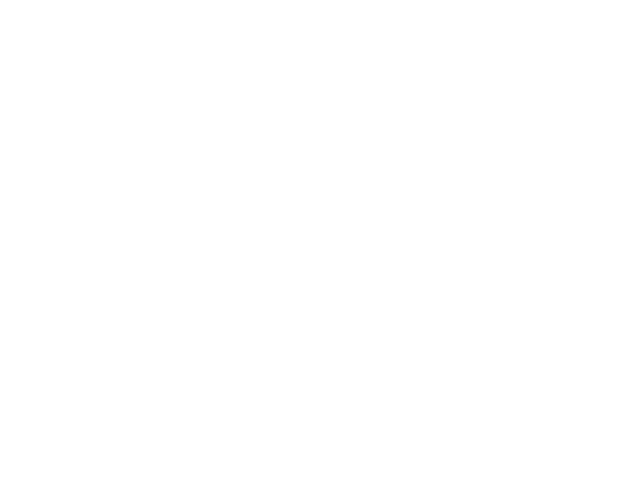
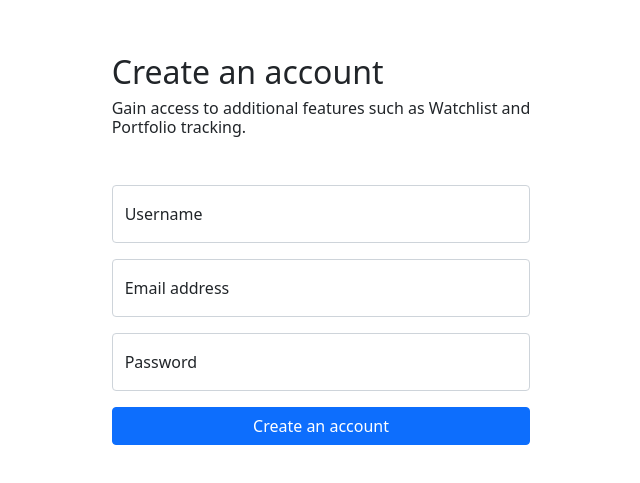
Before and after one commit to chandpratik/crypto-portfolio, a React (Create React App) app: page / in a window 1280 px wide. Shown: the part 151-634 px from the top of the page, without its empty margins (319-959 px from the left). Built offline with nearby package versions, Linux system fonts and the light colour scheme.

Commit message:
Added form component

```diff
--- a/package.json
+++ b/package.json
@@ -6,8 +6,12 @@
     "@testing-library/jest-dom": "^5.11.4",
     "@testing-library/react": "^11.1.0",
     "@testing-library/user-event": "^12.1.10",
+    "bootstrap": "5.1.3",
+    "history": "5",
     "react": "^17.0.2",
+    "react-bootstrap": "^2.0.1",
     "react-dom": "^17.0.2",
+    "react-router-dom": "6",
     "react-scripts": "4.0.3",
     "web-vitals": "^1.0.1"
   },
--- a/public/index.html
+++ b/public/index.html
@@ -9,35 +9,11 @@
       name="description"
       content="Web site created using create-react-app"
     />
-    <link rel="apple-touch-icon" href="%PUBLIC_URL%/logo192.png" />
-    <!--
-      manifest.json provides metadata used when your web app is installed on a
-      user's mobile device or desktop. See https://developers.google.com/web/fundamentals/web-app-manifest/
-    -->
-    <link rel="manifest" href="%PUBLIC_URL%/manifest.json" />
-    <!--
-      Notice the use of %PUBLIC_URL% in the tags above.
-      It will be replaced with the URL of the `public` folder during the build.
-      Only files inside the `public` folder can be referenced from the HTML.
 
-      Unlike "/favicon.ico" or "favicon.ico", "%PUBLIC_URL%/favicon.ico" will
-      work correctly both with client-side routing and a non-root public URL.
-      Learn how to configure a non-root public URL by running `npm run build`.
-    -->
-    <title>React App</title>
+    <title>Crypto Portfolio</title>
   </head>
   <body>
     <noscript>You need to enable JavaScript to run this app.</noscript>
     <div id="root"></div>
-    <!--
-      This HTML file is a template.
-      If you open it directly in the browser, you will see an empty page.
-
-      You can add webfonts, meta tags, or analytics to this file.
-      The build step will place the bundled scripts into the <body> tag.
-
-      To begin the development, run `npm start` or `yarn start`.
-      To create a production bundle, use `npm run build` or `yarn build`.
-    -->
   </body>
 </html>
--- a/src/App.js
+++ b/src/App.js
@@ -1,7 +1,13 @@
-import './App.css';
-
+import { LoginForm } from './components';
+import { BrowserRouter, Routes, Route } from 'react-router-dom';
 function App() {
-  return <div className="App"></div>;
+  return (
+    <BrowserRouter>
+      <Routes>
+        <Route path="/" element={<LoginForm />} />
+      </Routes>
+    </BrowserRouter>
+  );
 }
 
 export default App;
--- /dev/null
+++ b/src/components/Form/index.jsx
@@ -0,0 +1,74 @@
+import React, { useState } from 'react';
+import Form from 'react-bootstrap/Form';
+import { FloatingLabel, Button, Col, Container } from 'react-bootstrap';
+import { useNavigate } from 'react-router-dom';
+
+export const LoginForm = () => {
+  const navigate = useNavigate();
+  const [input, setInput] = useState({
+    username: '',
+    email: '',
+    password: '',
+  });
+
+  const handleSubmit = e => {
+    e.preventDefault();
+    navigate('/dashboard');
+  };
+
+  const handleChange = e => {
+    e.preventDefault();
+    setInput({ ...input, [e.target.name]: e.target.value });
+  };
+
+  return (
+    <Container
+      fluid
+      className="vh-100 d-flex justify-content-center align-items-center"
+    >
+      <Col xl={4} lg="auto" md="auto" className="mx-3">
+        <h2 className="my-2">Create an account</h2>
+        <h6 className="mt-2 mb-5">
+          Gain access to additional features such as Watchlist and Portfolio
+          tracking.
+        </h6>
+        <Form onSubmit={handleSubmit}>
+          <FloatingLabel label="Username" className="mb-3">
+            <Form.Control
+              type="input"
+              name="username"
+              placeholder="Jhon Doe"
+              value={input.username}
+              onChange={handleChange}
+            />
+          </FloatingLabel>
+
+          <FloatingLabel label="Email address" className="mb-3">
+            <Form.Control
+              type="email"
+              name="email"
+              placeholder="name@example.com"
+              value={input.email}
+              onChange={handleChange}
+            />
+          </FloatingLabel>
+          <FloatingLabel label="Password" className="mb-3">
+            <Form.Control
+              type="password"
+              name="password"
+              placeholder="Password"
+              value={input.password}
+              onChange={handleChange}
+              autoComplete="on"
+            />
+          </FloatingLabel>
+          <div className="d-grid">
+            <Button type="submit" className="mb-2">
+              Create an account
+            </Button>
+          </div>
+        </Form>
+      </Col>
+    </Container>
+  );
+};
--- /dev/null
+++ b/src/components/index.js
@@ -0,0 +1 @@
+export * from './Form';
--- a/src/index.js
+++ b/src/index.js
@@ -1,6 +1,7 @@
 import React from 'react';
 import ReactDOM from 'react-dom';
 import './index.css';
+import 'bootstrap/dist/css/bootstrap.min.css';
 import App from './App';
 
 ReactDOM.render(
```
Also changed, not shown: 1 other file (tests, documents, lock files or other folders).
